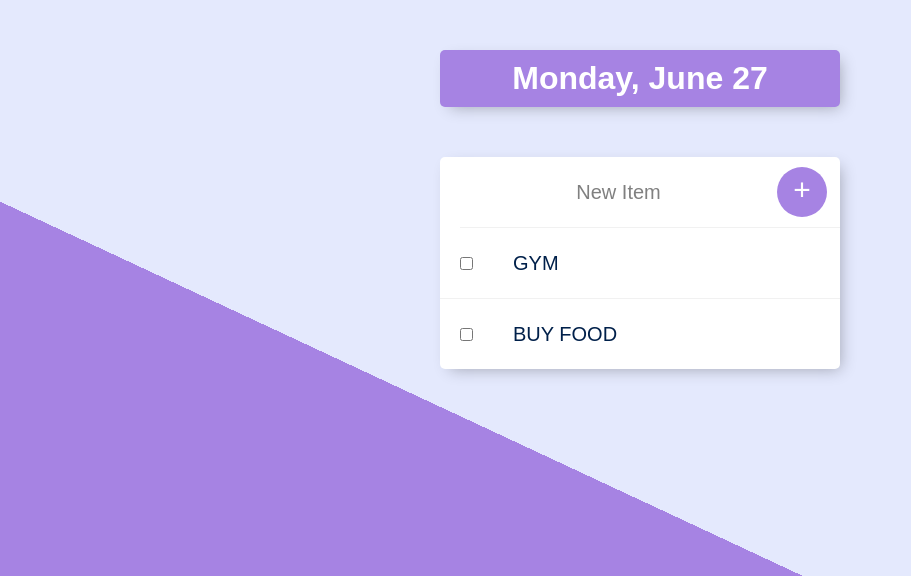
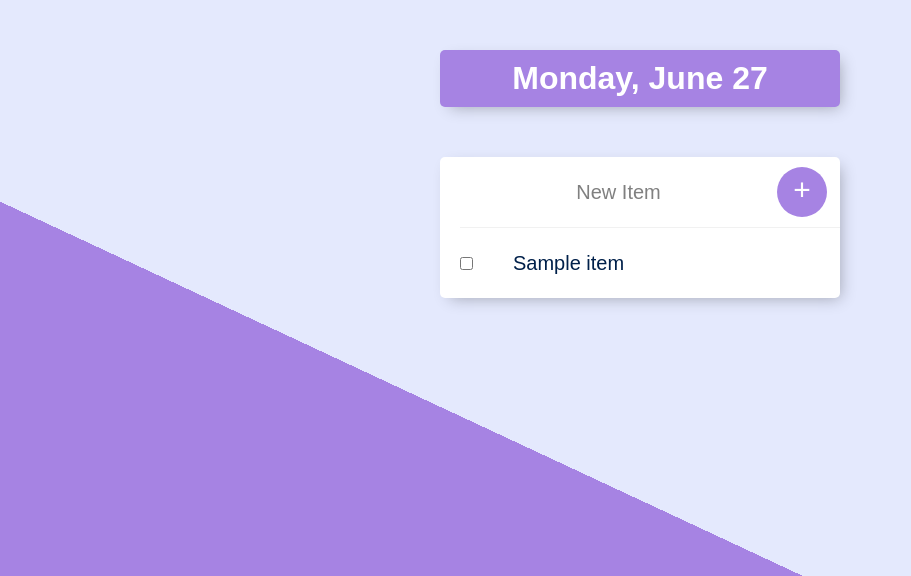
Before and after one commit to akshaylkm/ToDo-Nodejs, a Node server app: page / in a window 1280 px wide. Shown: the top 576 px of the page, without its empty margins (0-911 px from the left). Run offline with Node 20, Linux system fonts and the light colour scheme; tables that the repository leaves empty hold one stand-in row (values such as "Sample post"); some libraries are stand-ins or nearby versions.

Commit message:
DB added

```diff
--- a/app.js
+++ b/app.js
@@ -1,15 +1,49 @@
 const express = require("express");
 const bodyParser = require("body-parser");
-
+const mongoose = require("mongoose");
 const app = express();
-
-let items = ["GYM","BUY FOOD"];
 
 app.set('view engine', 'ejs');
 app.use(bodyParser.urlencoded({ extended: true }))
 app.use(express.static("public"))
 
+mongoose.connect("mongodb://localhost:27017/todolistDB")
+
+const itemSchema = {
+    name : String
+}
+
+const Item = mongoose.model("Item",itemSchema);
+
+const item1 = new Item({
+    name : "WORKOUT"
+})
+const item2 = new Item({
+    name : "BUY FOOD"
+})
+
+const defaultItem = [item1,item2];
+
+
+
 app.get("/",function(req,res){
+
+Item.find({},function(err,foundItems){
+    if (foundItems.length === 0){
+   Item.insertMany(defaultItem,function(err){
+    if (err){
+        console.log(err);
+    }else{
+        console.log("succesfully added to database");
+    }
+     })
+     res.redirect("/");
+    }else{
+        res.render("list",{kindOfDay:day,newListItems:foundItems});
+    }
+
+})
+
     let today = new Date();
 
     let options = {
@@ -19,13 +53,26 @@ app.get("/",function(req,res){
     }
     let day = today.toLocaleDateString("en-US",options);
 
-    res.render("list",{kindOfDay:day,newListItems:items});
+
 })
 
 app.post("/",function(req,res){
-   let item = req.body.todoitem;
-   items.unshift(item)
+   let itemName = req.body.todoitem;
+   const item = new Item({
+    name : itemName
+   })
+   item.save();
    res.redirect("/")
+})
+
+app.post("/delete",function(req,res){
+    const checkedItemId = req.body.checkbox;
+    Item.findByIdAndRemove(checkedItemId,function(err){
+      if(!err){
+        console.log("successfully deleted checked item")
+      }
+      res.redirect("/")
+    })
 })
 
 
--- a/package.json
+++ b/package.json
@@ -11,6 +11,8 @@
   "dependencies": {
     "body-parser": "^1.20.0",
     "ejs": "^3.1.8",
-    "express": "^4.18.1"
+    "express": "^4.18.1",
+    "mongoose": "^6.4.0",
+    "nodemon": "^1.3.3"
   }
 }
--- a/public/css/styles.css
+++ b/public/css/styles.css
@@ -52,7 +52,7 @@ html {
     color: #00204a;
   }
 
-  form {
+  form.item {
     text-align: center;
     margin-left: 20px;
   }
--- a/views/list.ejs
+++ b/views/list.ejs
@@ -17,12 +17,16 @@
         <input type="text" name="todoitem" placeholder="New Item" required autocomplete="off">
         <button type="submit">+</button>
         </form>
-        <%for (let i=0;i<newListItems.length;i++){%>
+
+        <%newListItems.forEach((item)=>{%>
+            <form action="/delete" method="post">
             <div class="item">
-                <input type="checkbox">
-                <p><%= newListItems[i] %></p>
+                <input type="checkbox" name="checkbox" value="<%=item._id%>" onChange="this.form.submit()">
+                <p><%= item.name %></p>
             </div>
-        <%}%>
+        </form>
+        <%})%>
+
 </div>
 
 
```
Also changed, not shown: 1 other file.
